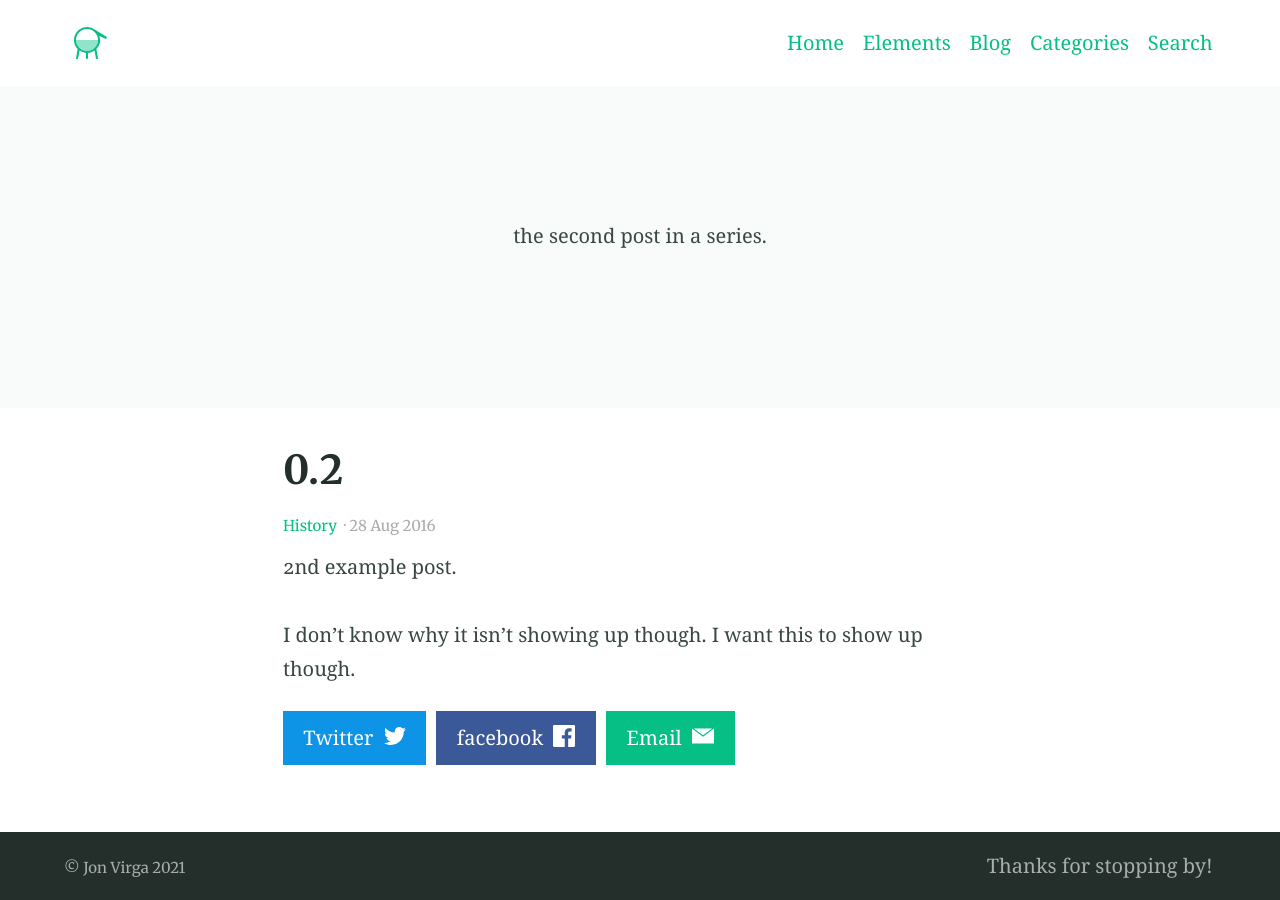
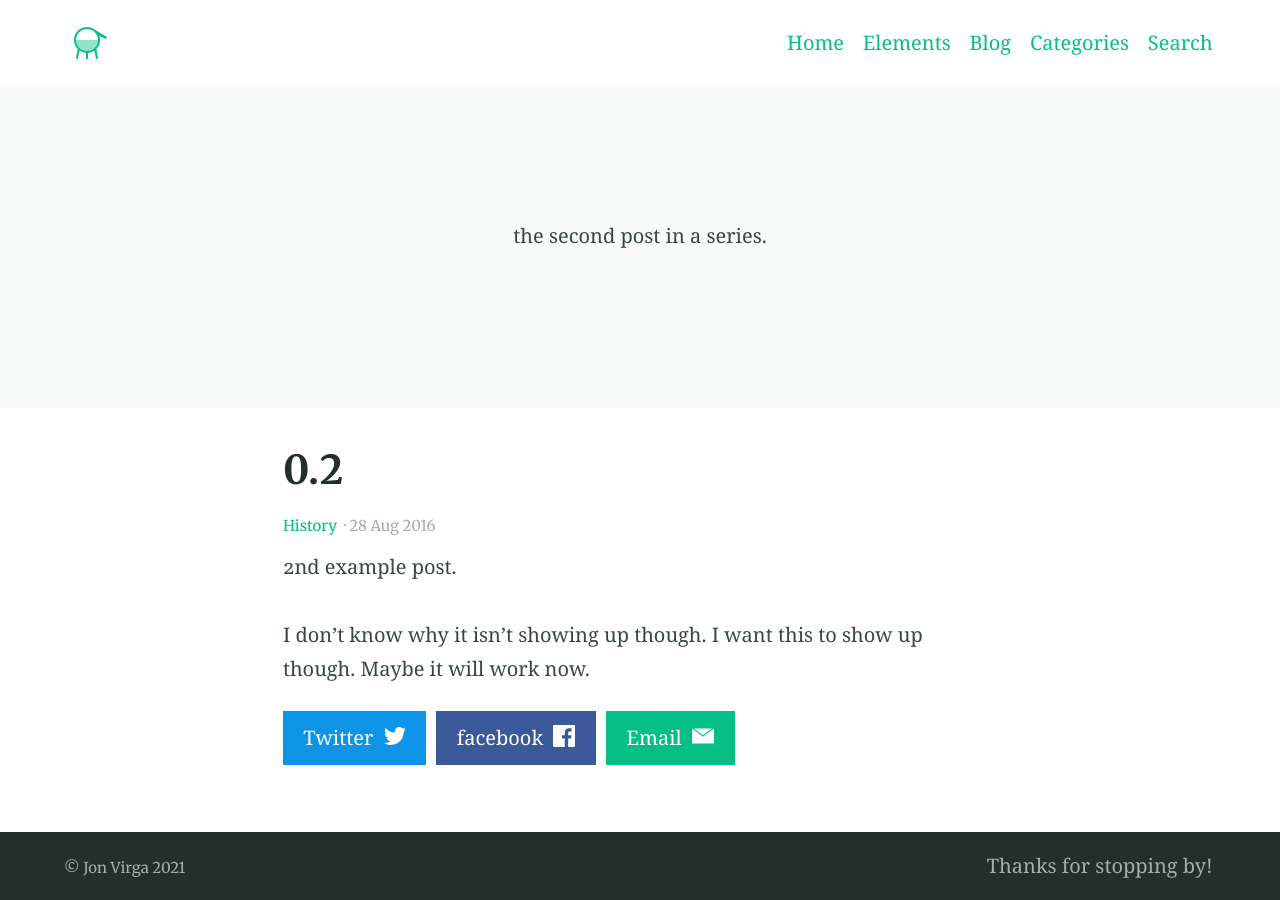
Before and after one commit to jjjvvvvv/Portfolio, a Jekyll site: the page built from _posts/2016-08-28-example-post-two.md, in a window 1280 px wide. Built offline with Jekyll 4.4.1, drawn with Linux system fonts in a browser that asks for light colours.

Commit message:
Updated Example Post Two

```diff
--- a/_posts/2016-08-28-example-post-two.md
+++ b/_posts/2016-08-28-example-post-two.md
@@ -10,4 +10,4 @@ feature_text: 'the second post in a series.
 
 2nd example post.
 
-I don't know why it isn't showing up though. I want this to show up though.
+I don't know why it isn't showing up though. I want this to show up though. Maybe it will work now.
```
